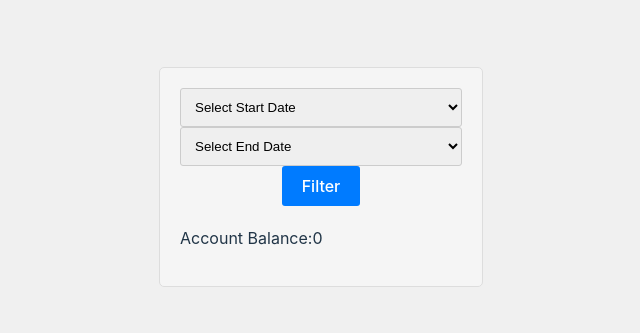
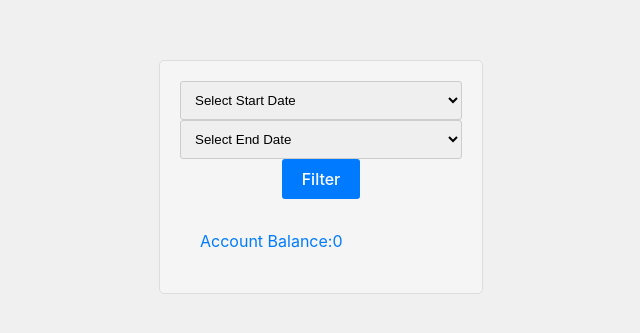
Before and after one commit to Netdreion/Bank-Study, a React (Vite) app: page / in a window 1280 px wide. Shown: the part 223-556 px from the top of the page, without its empty margins (319-959 px from the left). Built offline with nearby package versions, Linux system fonts and the light colour scheme.

Commit message:
balance displayed

```diff
--- a/src/App.css
+++ b/src/App.css
@@ -61,6 +61,10 @@ body {
   font-size: 16px;
   color: #007bff;
 }
+.balance {
+  padding: 10px 20px;
+  color: #007bff;
+}
 
 /* Media query for responsiveness */
 @media (max-width: 768px) {
--- a/src/Components/TransactionFilters.jsx
+++ b/src/Components/TransactionFilters.jsx
@@ -49,7 +49,6 @@ const TransactionFilters = () => {
           <button onClick={() => filter()}>Filter</button>
         </div>
         <div className="results">
-          <div>Account Balance:{accountBalance}</div>
           <ul>
             {output.map((item, index) => (
               <div key={index}>
@@ -61,6 +60,7 @@ const TransactionFilters = () => {
               </div>
             ))}
           </ul>
+          <div className="balance">Account Balance:{accountBalance}</div>
         </div>
       </div>
     </div>
```
